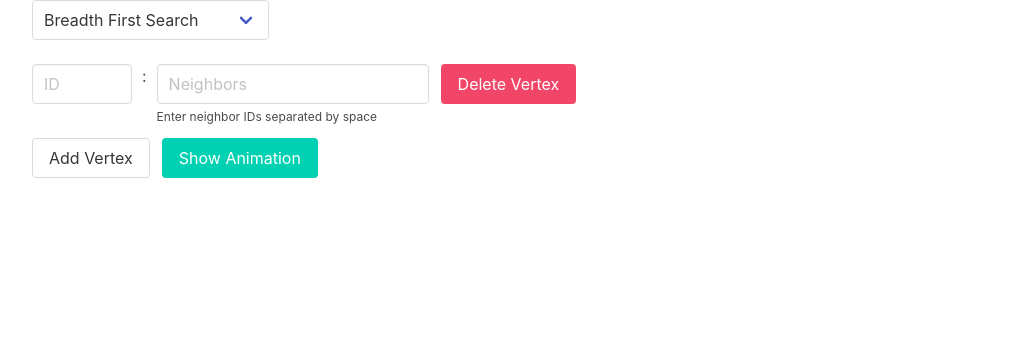
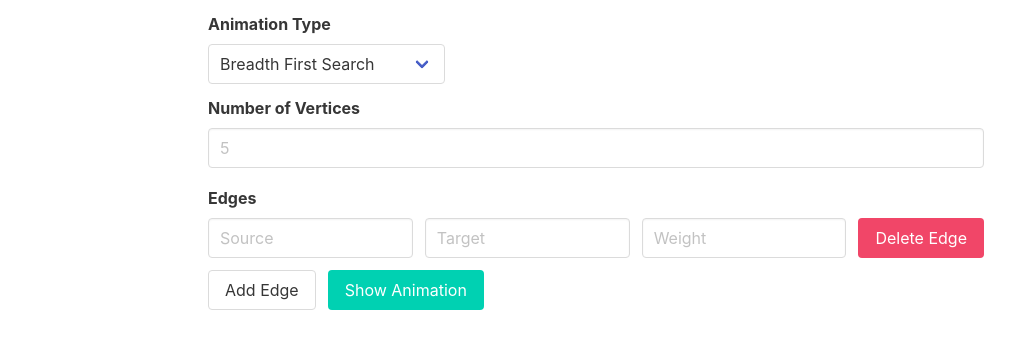
Before and after one commit to supercoww/algo-anim, an Angular app: page /input in a window 1280 px wide. Shown: the top 348 px of the page, without its empty margins (44-1059 px from the left). Built offline with nearby package versions, Linux system fonts and the light colour scheme.

Commit message:
change input method

```diff
--- a/src/app/data.service.ts
+++ b/src/app/data.service.ts
@@ -10,26 +10,26 @@ export class DataService {
 
 	constructor() {}
 
-	setGraph({ list: adjacencyList, animationType }) {
-		this.adjacencyList = adjacencyList;
+	setGraph({ edgeList, vertexCount, animationType }) {
 		this.animationType = animationType;
 
 		this.elements = [];
-		adjacencyList.forEach(vertex => {
-			this.elements.push({ data: { id: vertex.id } });
 
-			const neighbors = vertex.neighbors.split(' ');
+		for (let i = 1; i <= vertexCount; i++) {
+			this.elements.push({ data: { id: `${i}` } });
+		}
 
-			neighbors.forEach(neighbor => {
-				this.elements.push({
-					data: {
-						id: `${vertex.id}${neighbor}`,
-						source: vertex.id,
-						target: neighbor
-					}
-				});
+		edgeList.forEach(edge => {
+			this.elements.push({
+				data: {
+					id: `${edge.source}-${edge.target}`,
+					source: `${edge.source}`,
+					target: `${edge.target}`
+				}
 			});
 		});
+
+		console.log(this.elements);
 	}
 
 	getElements() {
--- a/src/app/form/form.component.html
+++ b/src/app/form/form.component.html
@@ -1,6 +1,7 @@
 <form class="container" (ngSubmit)="onSubmit()" [formGroup]="graphForm">
 	<div class="field">
-		<div class="select">
+		<label for="anim" class="label">Animation Type</label>
+		<div id="anim" class="select">
 			<select formControlName="animationType">
 				<option value="bfs">Breadth First Search</option>
 				<option value="dfs">Depth First Search</option>
@@ -9,23 +10,66 @@
 		</div>
 	</div>
 
-	<div formArrayName="list">
-		<div *ngFor="let inp of listRows.controls; let i = index" [formGroupName]="i">
-			<div class="field column">
-				<div class="control">
-					<input class="input id" placeholder="ID" formControlName="id" type="text" />
+	<div class="field">
+		<label for="vertices" class="label">Number of Vertices</label>
+		<div class="control">
+			<input
+				id="vertices"
+				min="1"
+				type="number"
+				placeholder="5"
+				class="input"
+				formControlName="vertexCount"
+			/>
+		</div>
+	</div>
+
+	<div class="edges field" formArrayName="edgeList">
+		<div class="field-label is-normal">
+			<label class="label">Edges</label>
+		</div>
+
+		<div class="field" *ngFor="let edge of edgeForms.controls; let i = index" [formGroupName]="i">
+			<div class="field-body">
+				<div class="field">
+					<div class="control">
+						<input
+							class="input"
+							min="1"
+							type="number"
+							placeholder="Source"
+							formControlName="source"
+						/>
+					</div>
 				</div>
-				<div style="margin: 0px 10px;">:</div>
-				<div class="control">
-					<input class="input" placeholder="Neighbors" formControlName="neighbors" type="text" />
-					<p class="help">Enter neighbor IDs separated by space</p>
+				<div class="field">
+					<div class="control">
+						<input
+							class="input"
+							min="1"
+							type="number"
+							placeholder="Target"
+							formControlName="target"
+						/>
+					</div>
+				</div>
+				<div class="field">
+					<div class="control">
+						<input class="input" type="number" placeholder="Weight" formControlName="weight" />
+					</div>
 				</div>
 
-				<button type="button" class="button is-danger" (click)="deleteRow(i)">Delete Vertex</button>
+				<button (click)="deleteRow(i)" class="button is-danger">Delete Edge</button>
 			</div>
 		</div>
 	</div>
 
-	<button type="button" class="button" (click)="addRow()">Add Vertex</button>
-	<button class="button is-primary" type="submit">Show Animation</button>
+	<div class="field is-grouped">
+		<div class="control">
+			<button type="button" class="button" (click)="addRow()">Add Edge</button>
+		</div>
+		<div class="control">
+			<button class="button is-primary" type="submit">Show Animation</button>
+		</div>
+	</div>
 </form>
--- a/src/app/form/form.component.scss
+++ b/src/app/form/form.component.scss
@@ -4,7 +4,14 @@
 .field.column {
 	display: flex;
 }
-.button,
-.select {
-	margin-left: 12px;
+
+.field-label {
+	text-align: left;
+	margin-bottom: 0.5em;
 }
+
+form.container {
+	max-width: 800px;
+	margin-top: 12px;
+	padding: 0px 12px;
+}
--- a/src/app/form/form.component.ts
+++ b/src/app/form/form.component.ts
@@ -17,31 +17,27 @@ export class FormComponent implements OnInit {
 	ngOnInit() {
 		this.graphForm = this.fb.group({
 			animationType: 'bfs',
-			list: this.fb.array([this.newRow()])
+			vertexCount: '',
+			edgeList: this.fb.array([])
 		});
+		this.addRow();
 	}
 
-	public get listRows(): FormArray {
-		return this.graphForm.get('list') as FormArray;
-	}
-
-	newRow() {
-		return this.fb.group({
-			id: '',
-			neighbors: ''
-		});
+	public get edgeForms(): FormArray {
+		return this.graphForm.get('edgeList') as FormArray;
 	}
 
 	addRow() {
-		this.listRows.push(this.newRow());
+		const edge = this.fb.group({
+			source: '',
+			target: '',
+			weight: ''
+		});
+		this.edgeForms.push(edge);
 	}
 
 	deleteRow(index: number) {
-		this.listRows.removeAt(index);
-	}
-
-	newItem(): FormControl {
-		return this.fb.control('');
+		this.edgeForms.removeAt(index);
 	}
 
 	onSubmit() {
```
